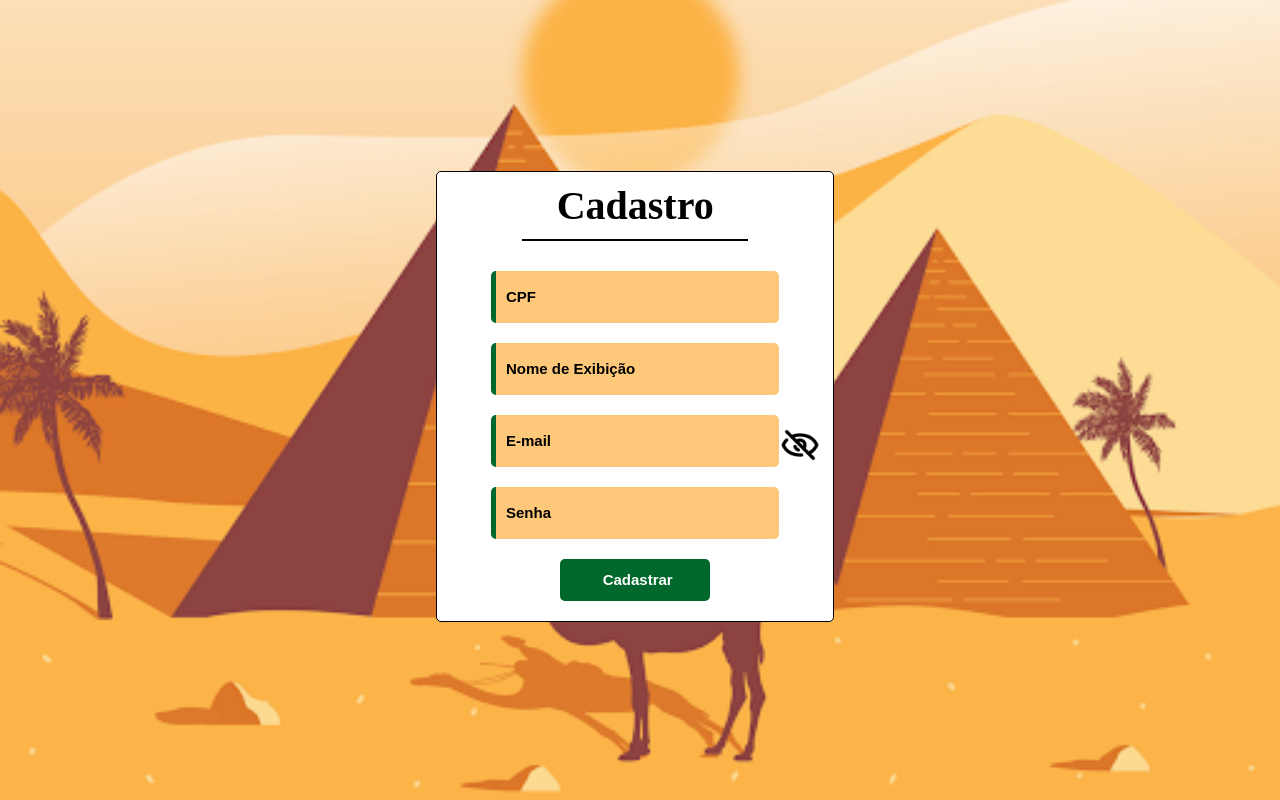
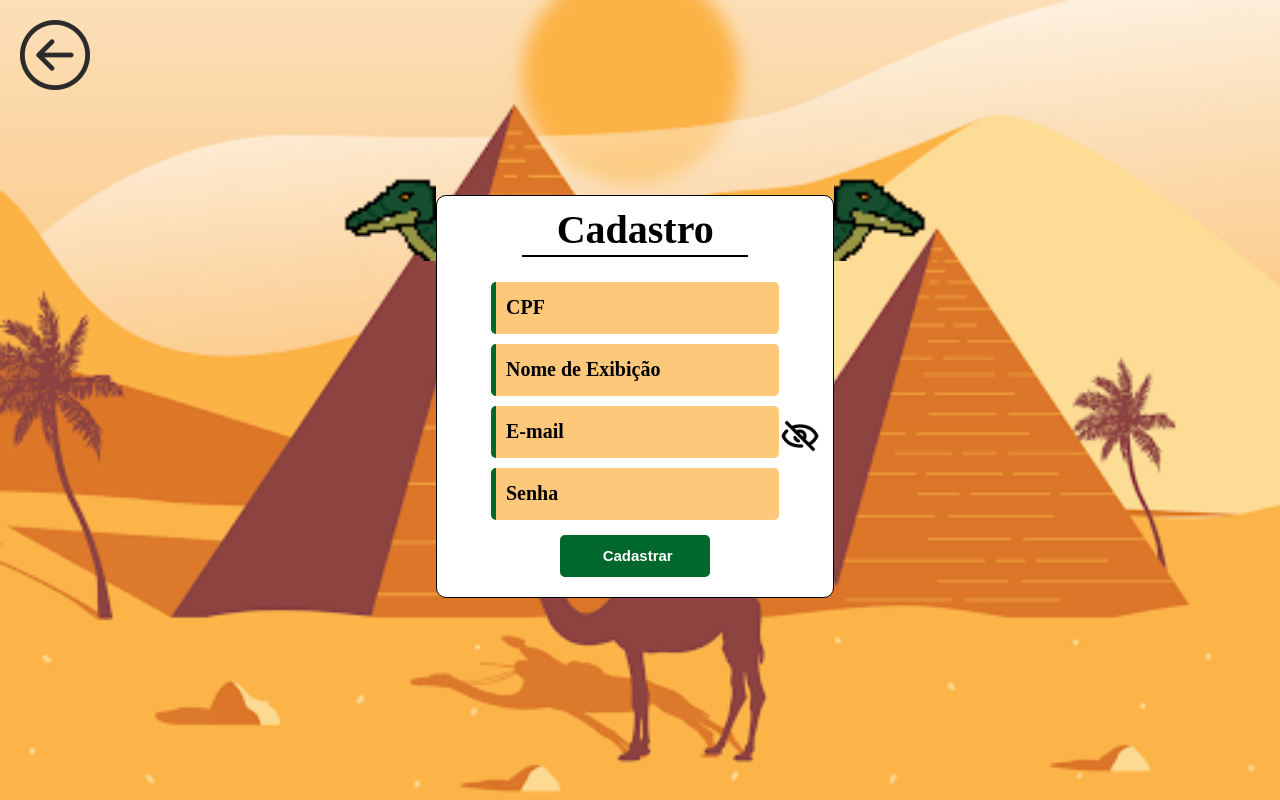
Before and after one commit to Gabriel-Baseggio/Tutankhamuns-Casino, a plain HTML site: page cadastro.html in a window 1280 px wide. Drawn offline with Linux system fonts and the light colour scheme; a web font is replaced by a local one.

Commit message:
Cadastro pronto

```diff
--- a/cadastro.html
+++ b/cadastro.html
@@ -10,6 +10,8 @@
 </head>
 
 <body>
+    <img src="img/voltarPreto.png" alt="Botão Voltar" id="btnVoltar">
+    <img src="img/crocodilo.png" alt="Crocodile" id="crocEsq">
     <div id="divCadastro">
         <h1 id="tit">Cadastro</h1>
         <div id="riscoTit"></div>
@@ -21,6 +23,7 @@
         <img src="img/iconeOlho2.png" id="olho2" alt="Ícone de Olho2" hidden="true">
         <input type="submit" value="Cadastrar">
     </div>
+    <img src="img/crocodilo.png" alt="Crocodile" id="crocDir">
     <script src="js/cadastro.js"></script>
 </body>
 
--- a/css/cadastro.css
+++ b/css/cadastro.css
@@ -1,8 +1,11 @@
+@import url('https://fonts.googleapis.com/css2?family=Eczar:wght@400;500;600;700;800&display=swap');
+
 body{
     display: flex;
-    flex-direction: column;
+    flex-direction: row;
     justify-content: center;
     align-items: center;
+    font-family: 'Eczar';
     background-image: url('../img/bgCadastro.png');
     background-repeat: no-repeat;
     background-position-y: -100px;
@@ -21,19 +24,19 @@ body{
     width: 30%;
     background-color: white;
     border: black 1px solid;
-    border-radius: 5px;
+    border-radius: 10px;
 }
 
 input {
     height: 52px;
     width: 70%;
-    margin: 10px 0;
+    margin: 5px 0;
     padding: 0 10px;
     background-color: rgba(253, 187, 89, 0.8);
     border: #00682A 5px solid;
     border-radius: 5px;
     border-width: 0 0 0 5px;
-    font-size: 15px;
+    font-size: 20px;
     font-weight: 800;
 }
 
@@ -49,6 +52,7 @@ input[type=submit] {
 }
 
 input::placeholder{
+    font-family: 'Eczar';
     color: black;
 }
 
@@ -56,17 +60,25 @@ input:focus{
     outline: none;
 }
 
-#olho, #olho2 {
+#olho {
     cursor: pointer;
     left: 780px;
-    top: 425px;
+    top: 416px;
     position: absolute;
     width: 40px;
 }
 
+#olho2 {
+    cursor: pointer;
+    left: 774px;
+    top: 418px;
+    position: absolute;
+    width: 55px;
+}
+
 #riscoTit{
     margin: auto;
-    margin-top: 10px;
+    margin-top: 2px;
     margin-bottom: 20px;
     background-color: black;
     width: 60%;
@@ -76,5 +88,22 @@ input:focus{
 #tit{
     margin: 0;
     font-size: 40px;
-    font-weight: bolder;
+    font-weight: 800;
 }
+
+#crocEsq, #crocDir{
+    margin-top: -370px;
+    width: 100px;
+}
+
+#crocDir{
+    transform: rotateY(180deg);
+}
+
+#btnVoltar{
+    position: absolute;
+    top: 20px;
+    left: 20px;
+    width: 70px;
+    cursor: pointer;
+}
--- a/js/cadastro.js
+++ b/js/cadastro.js
@@ -9,3 +9,7 @@ document.getElementById('olho2').addEventListener('click', function () {
     document.getElementById('olho2').hidden = "true";
     document.getElementById('olho').removeAttribute('hidden');
 });
+
+document.getElementById('btnVoltar').addEventListener('click', function () {
+    window.location.href = "home.html"
+});
```
Also changed, not shown: img/voltarBranco.png (added), img/voltarPreto.png (added).
